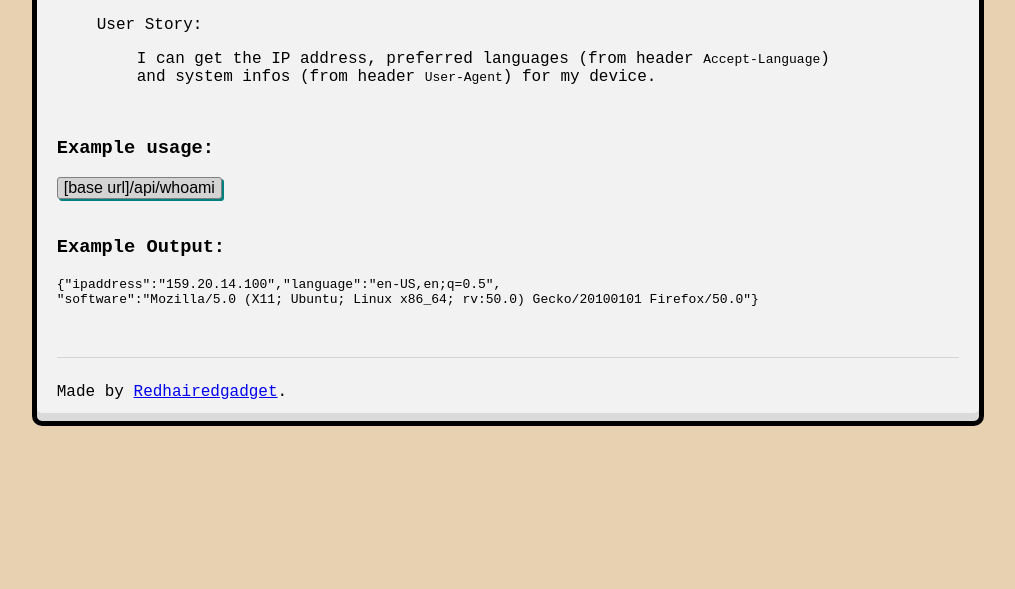
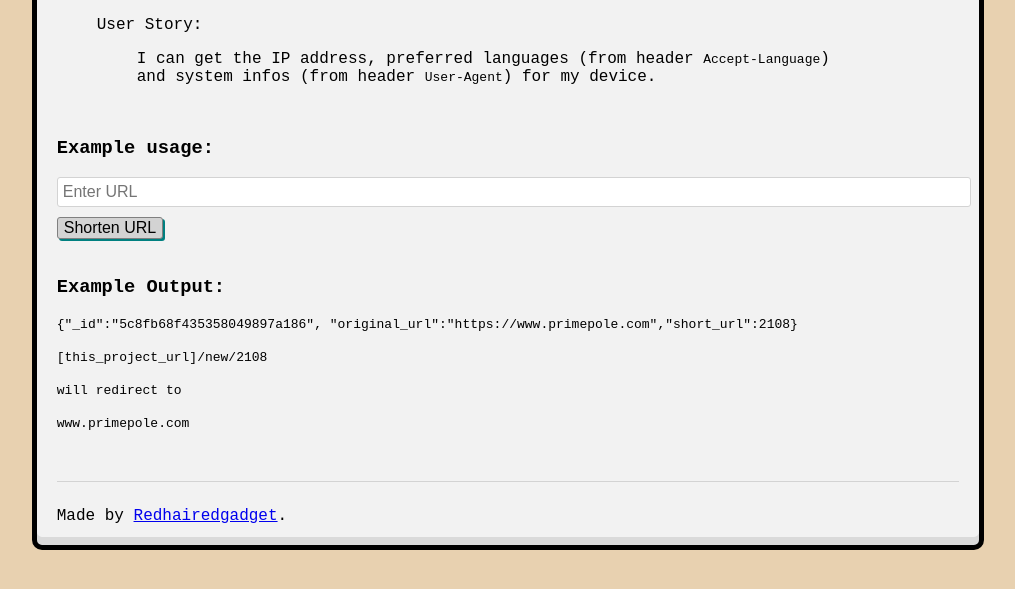
Before and after one commit to Redhairedgadget/fcc-request-header-parser, a website: page views/index.html in a window 1280 px wide. Shown: the part 105-694 px from the top of the page, without its empty margins (132-1147 px from the left). Drawn offline with Linux system fonts and the light colour scheme.

Commit message:
Update index.html

```diff
--- a/views/index.html
+++ b/views/index.html
@@ -1,12 +1,3 @@
-<!-- This is a static file -->
-<!-- served from your routes in server.js -->
-
-<!-- You might want to try something fancier: -->
-<!-- html/nunjucks docs: https://mozilla.github.io/nunjucks/ -->
-<!-- pug: https://pugjs.org/ -->
-<!-- haml: http://haml.info/ -->
-<!-- hbs(handlebars): http://handlebarsjs.com/ -->
-
 <!DOCTYPE html>
 <html lang="en">
   <head>
@@ -36,13 +27,20 @@
     </blockquote>
       <h3>Example usage:</h3>
 
-      <form action = "https://freecodecamp-request-header-parser.glitch.me/api/whoami">
-        <button type="submit" id="submit-dream">[base url]/api/whoami</button>
+      <form action="https://fcc-url-shortener-app.glitch.me/new" method="POST">
+        <input placeholder="Enter URL" type="url" name="url">
+        <button type="submit">Shorten URL</button>
       </form>
       <br>
 
       <h3>Example Output:</h3>
-        <code>{"ipaddress":"159.20.14.100","language":"en-US,en;q=0.5",<br>"software":"Mozilla/5.0 (X11; Ubuntu; Linux x86_64; rv:50.0) Gecko/20100101 Firefox/50.0"}</code>
+        <code>{"_id":"5c8fb68f435358049897a186", "original_url":"https://www.primepole.com","short_url":2108}</code>
+        <br>
+        <code>[this_project_url]/new/2108</code>
+        <br>
+        <code>will redirect to</code>
+        <br>
+        <code>www.primepole.com</code>
 
     <footer>
       Made by <a target = "_blank" href="https://codepen.io/redhairedgadget/">Redhairedgadget</a>.
```
